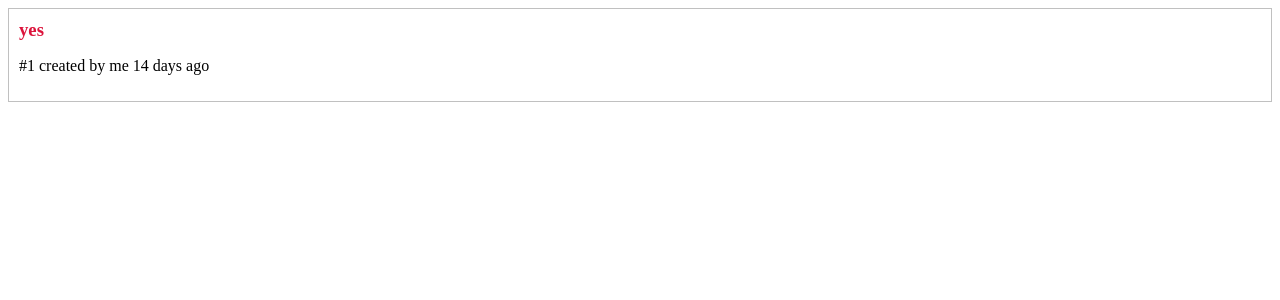
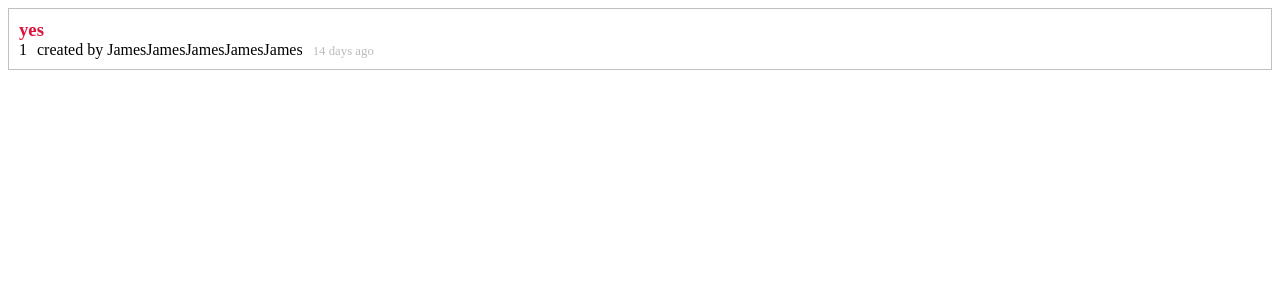
Before and after one commit to zero-gravity-computer/issue-tracker-frontend, a Next.js app: page /issues in a window 1280 px wide. Shown: the top 300 px of the page. Built offline with nearby package versions, Linux system fonts and the light colour scheme.

Commit message:
more ui updates

```diff
--- a/components/IssueTeaser.js
+++ b/components/IssueTeaser.js
@@ -1,14 +1,24 @@
 // author, title, status, createdAt, id, severity
 import moment from "moment";
+
 export function IssueTeaser(props) {
-  function formatInfo() {
+  function FormatInfo() {
     let formattedDate = moment(props.createdAt).fromNow();
-    return `#${props.id} created by ${props.author} ${formattedDate}`;
+    return (
+      <div>
+        <span style={{ ...styles.info }}>{props.id}</span>
+        <span style={{ ...styles.info }}>created by {props.author}</span>
+        <span style={{ ...styles.info, ...styles.dateMakeUp }}>
+          {formattedDate}
+        </span>
+      </div>
+    );
   }
   return (
     <div style={styles.container}>
       <h3 style={styles.title}>{props.title}</h3>
-      <p style={styles.info}>{formatInfo()}</p>
+
+      <FormatInfo />
     </div>
   );
 }
@@ -22,4 +32,13 @@ let styles = {
     border: "1px solid silver",
     padding: "10px",
   },
+
+  dateMakeUp: {
+    color: "#bbb",
+    fontSize: ".8em",
+  },
+
+  info: {
+    padding: "0 10px 0 0",
+  },
 };
--- a/pages/issues/index.js
+++ b/pages/issues/index.js
@@ -1,4 +1,4 @@
-import { SomethingElse, IssueTeaser } from "../../components/IssueTeaser";
+import { IssueTeaser } from "../../components/IssueTeaser";
 
 export default function IssuesPage() {
   return (
@@ -6,7 +6,7 @@ export default function IssuesPage() {
       <IssueTeaser
         title="yes"
         id={1}
-        author="me"
+        author="JamesJamesJamesJamesJames"
         createdAt="2020-07-13T02:01:11.765Z"
       />
     </div>
```
